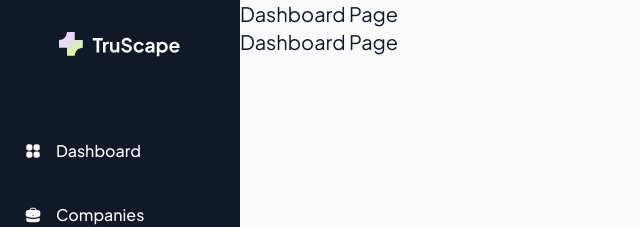
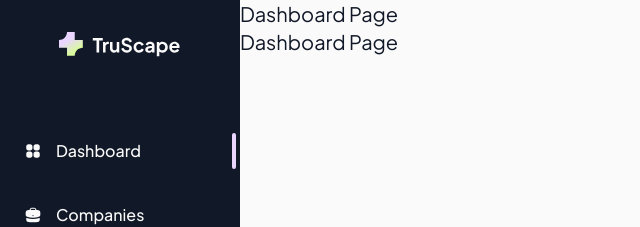
Before and after one commit to aitmil/crm-truscape, a Next.js app: page /dashboard in a window 1280 px wide. Shown: the top 227 px of the page, without its empty margins (0-640 px from the left). Built offline with nearby package versions, Linux system fonts and the light colour scheme.

Commit message:
add navigation

```diff
--- a/src/app/components/sidebar-item.tsx
+++ b/src/app/components/sidebar-item.tsx
@@ -1,12 +1,18 @@
 import React from 'react';
 import Image from 'next/image';
+import Link from 'next/link';
+import clsx from 'clsx';
+
 export interface SidebarItemProps {
+  current?: boolean;
   pathname: string;
   src: string;
   alt: string;
   children: React.ReactNode;
 }
+
 export default function SidebarItem({
+  current,
   pathname,
   src,
   alt,
@@ -14,10 +20,17 @@
 }: SidebarItemProps) {
   return (
     <li>
-      <a href={pathname} className="flex items-center h-9 mx-1 gap-3.5">
+      <Link
+        href={pathname}
+        className={clsx(
+          'flex items-center h-9 mx-1 gap-3.5',
+          current &&
+            'after:h-full after:ml-auto after:border-2 after:border-purple-200 after:rounded-sm',
+        )}
+      >
         <Image className="ml-5" width={18} height={18} src={src} alt={alt} />
         <span className="font-medium text-zinc-50">{children}</span>
-      </a>
+      </Link>
     </li>
   );
 }
--- a/src/app/components/sidebar.tsx
+++ b/src/app/components/sidebar.tsx
@@ -1,8 +1,18 @@
+'use client';
+
 import React from 'react';
 import Image from 'next/image';
 import SidebarItem from '@/app/components/sidebar-item';
+import { usePathname, useRouter } from 'next/navigation';
 
 export default function Sidebar() {
+  const router = useRouter();
+  const pathname = usePathname();
+
+  const handleExitClick = () => {
+    router.push('/');
+  };
+
   return (
     <aside className="fixed top-0 left-0 z-40 w-60 h-screen">
       <div className="flex flex-col h-full overflow-y-auto bg-gray-900">
@@ -15,6 +25,7 @@
         />
         <ul className="space-y-7">
           <SidebarItem
+            current={pathname === '/dashboard'}
             pathname="/dashboard"
             src="/icons/squares.svg"
             alt="dashboard icon"
@@ -22,6 +33,7 @@
             Dashboard
           </SidebarItem>
           <SidebarItem
+            current={pathname === '/companies'}
             pathname="/companies"
             src="/icons/briefcase.svg"
             alt="companies icon"
@@ -29,7 +41,10 @@
             Companies
           </SidebarItem>
         </ul>
-        <button className="flex items-center gap-2 p-6 mt-auto mx-auto">
+        <button
+          className="flex items-center gap-2 p-6 mt-auto mx-auto"
+          onClick={handleExitClick}
+        >
           <Image
             width={18}
             height={18}
```
